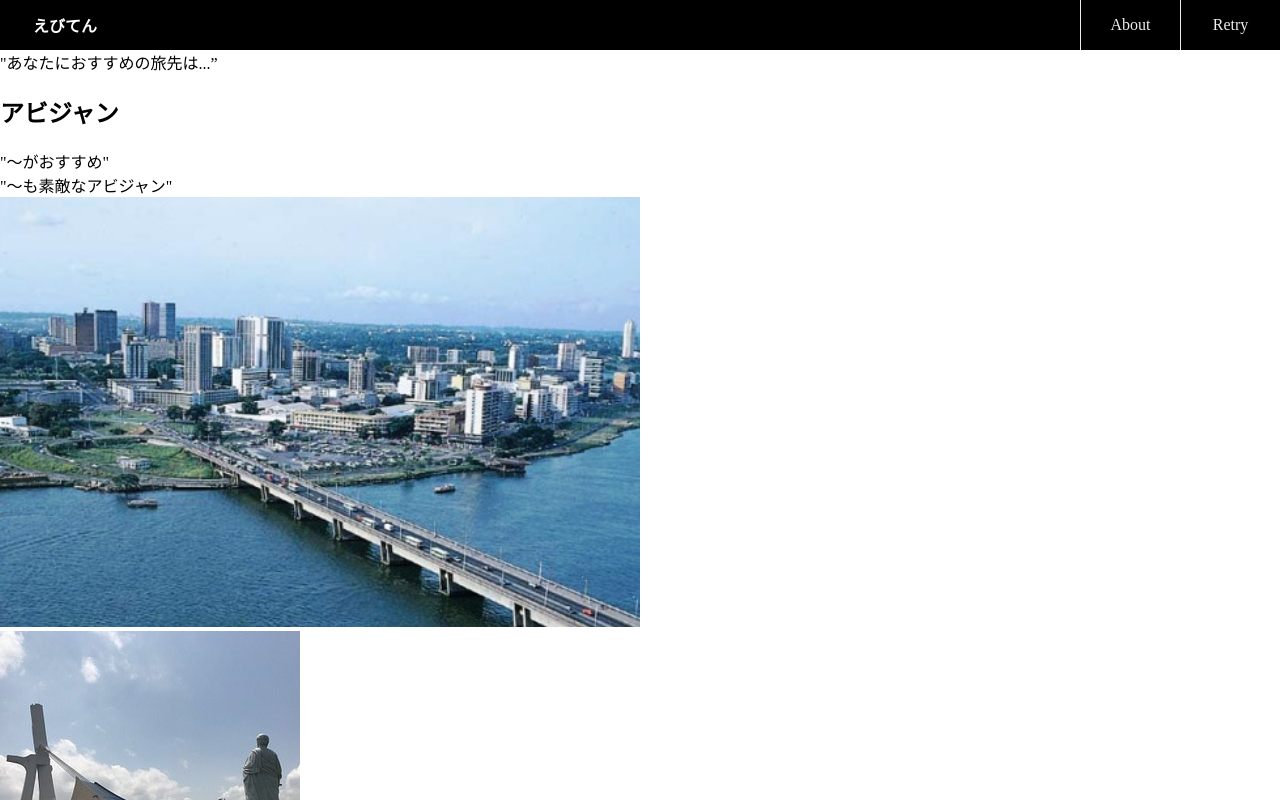
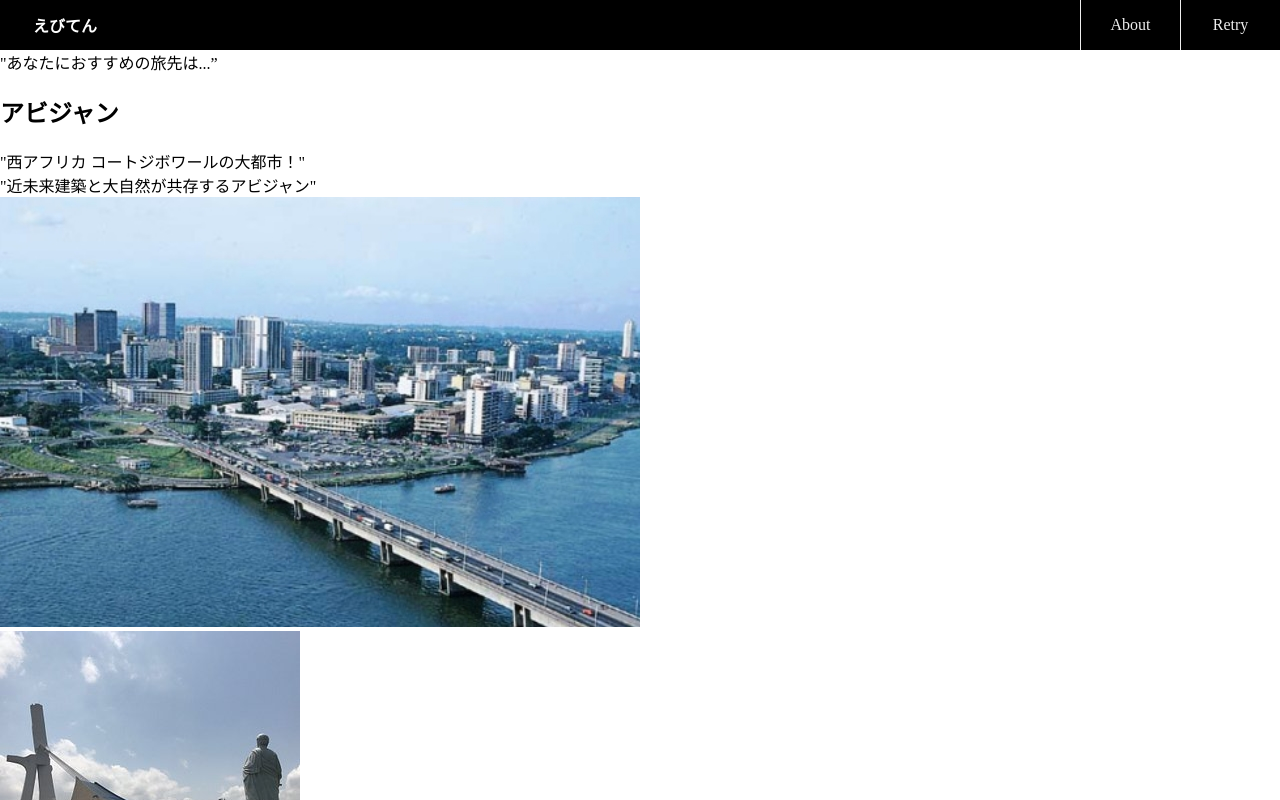
Before and after one commit to Rena-Okano/geek_team3_app, a Vue app: page /about in a window 1280 px wide. Shown: the top 800 px of the page. Built offline with nearby package versions, Linux system fonts and the light colour scheme; the HTML template or start-up script is replaced by a standard one.

Commit message:
画像取り込み終了

```diff
--- a/src/components/Abidjan.vue
+++ b/src/components/Abidjan.vue
@@ -11,9 +11,9 @@
         </div>
         <div></div>
         <div id="resultAreaBody">
-          "〜がおすすめ"
+          "西アフリカ コートジボワールの大都市！"
           <br />
-          "〜も素敵なアビジャン"
+          "近未来建築と大自然が共存するアビジャン"
         </div>
         <div id="resultAreaImage" class="sp_on">
           <img src="../assets/Abidjan_top.jpg" alt="アビジャン" />
--- a/src/components/Croatia.vue
+++ b/src/components/Croatia.vue
@@ -11,9 +11,9 @@
         </div>
         <div></div>
         <div id="resultAreaBody">
-          "〜がおすすめ"
+          "アドリア海と街並みの織りなす美しいコントラストが魅力"
           <br />
-          "〜も素敵なクロアチア"
+          "古代ローマ3000年の歴史に思いを馳せるクロアチア"
         </div>
         <div id="resultAreaImage" class="sp_on">
           <img src="../assets/Cro_top.jpeg" alt="クロアチア" />
```
